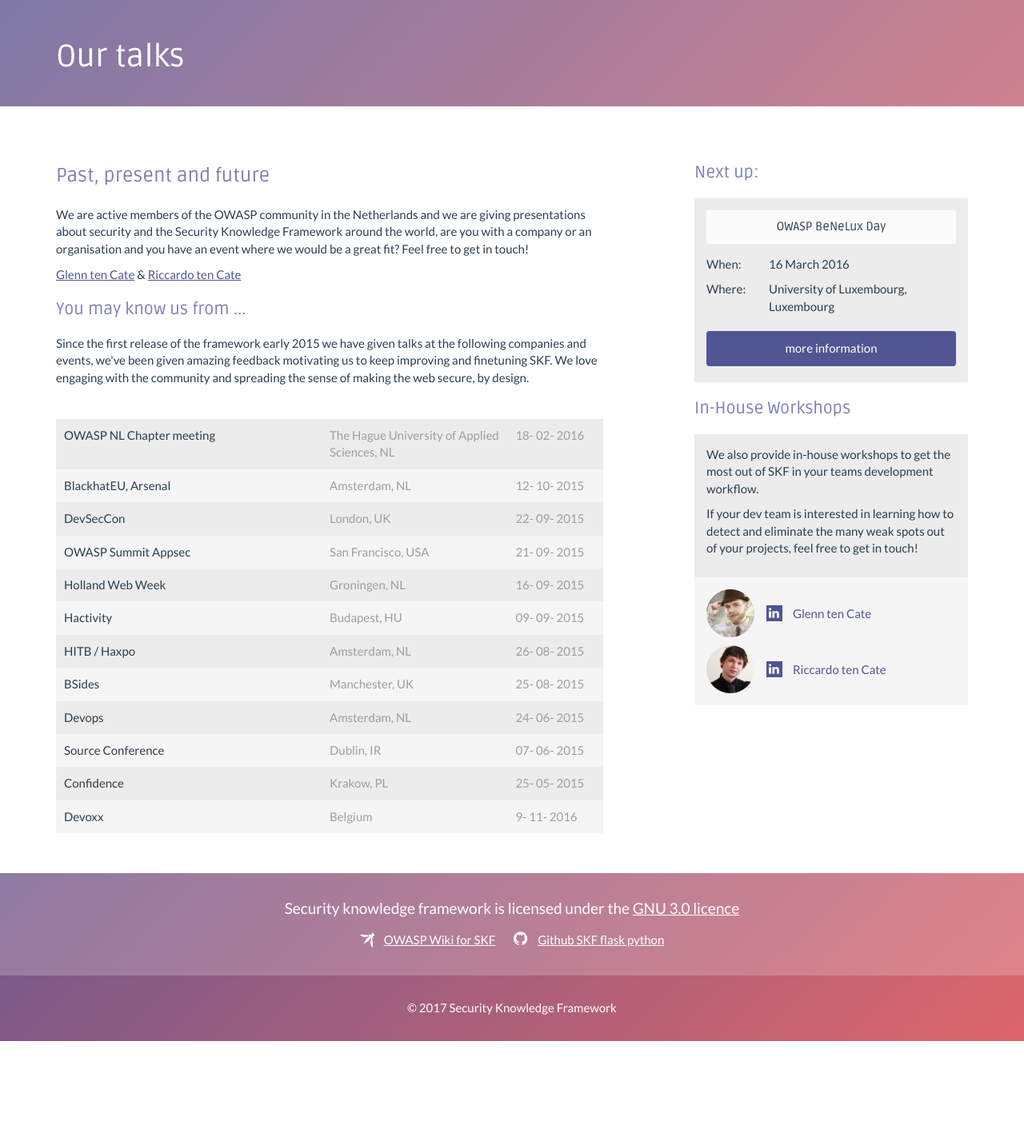
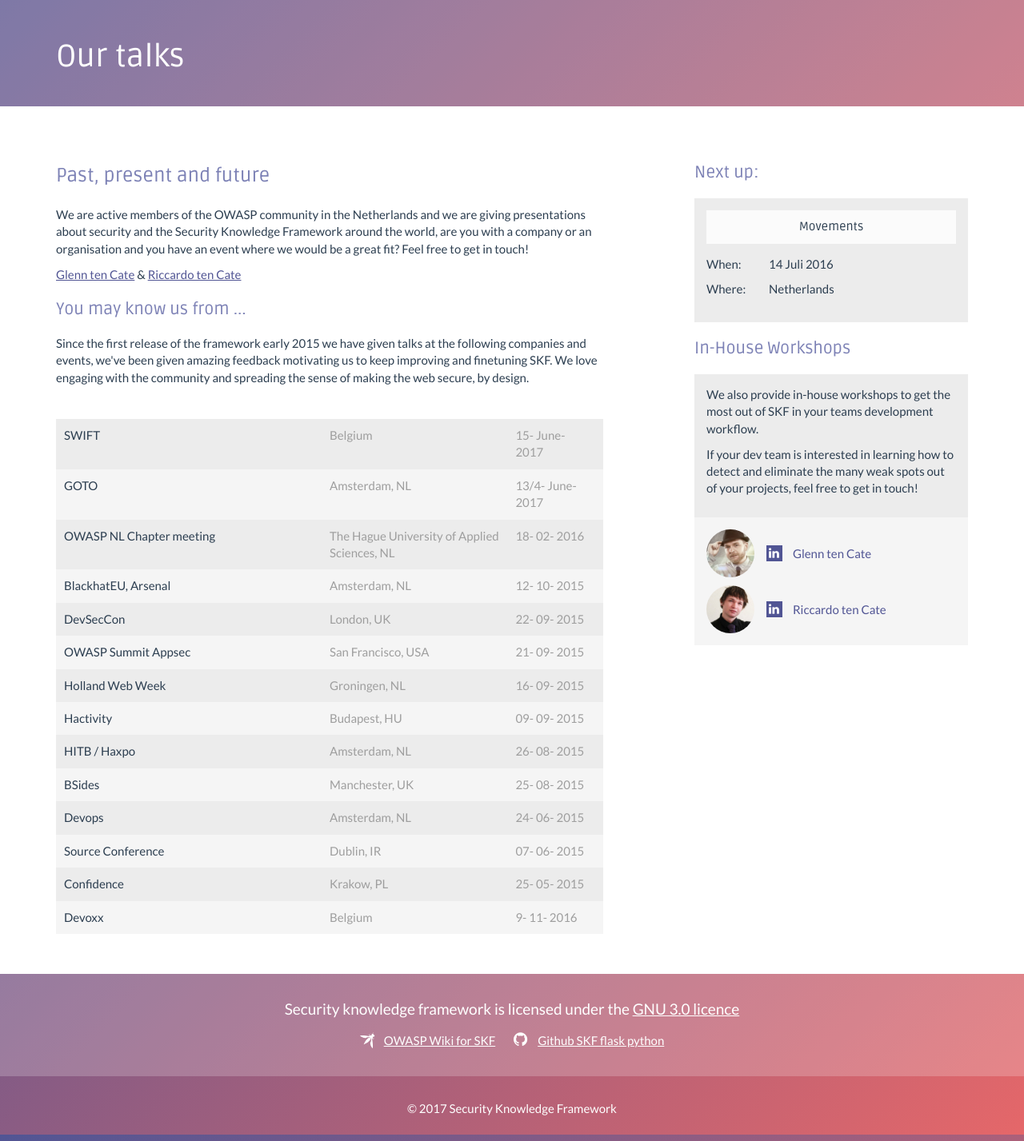
Before and after one commit to blabla1337/skf-www, a PHP site: page /talks.php in a window 1280 px wide. Shown: the part 181-1608 px from the top of the page at 80% size. Before the commit the page ends 1483 px from the top, so only its background shows below. Run offline with PHP 8.4, Linux system fonts and the light colour scheme; some libraries are stand-ins or nearby versions.

Commit message:
Update talks.php

```diff
--- a/talks.php
+++ b/talks.php
@@ -124,6 +124,24 @@ header('X-Content-Type-Options: nosniff');
 				<div id="pastEvents">
 					<ul>
 						<li>
+							<span class="name">SWIFT</span>
+							<span class="location">Belgium</span>
+							<span class="date">
+								<span class="day">15</span>
+								<span class="month">June</span>
+								<span class="year">2017</span>
+							</span>
+						</li>
+							<li>
+							<span class="name">GOTO</span>
+							<span class="location">Amsterdam, NL</span>
+							<span class="date">
+								<span class="day">13/4</span>
+								<span class="month">June</span>
+								<span class="year">2017</span>
+							</span>
+						</li>
+						<li>
 							<span class="name">OWASP NL Chapter meeting</span>
 							<span class="location">The Hague University of Applied Sciences, NL</span>
 							<span class="date">
@@ -131,7 +149,8 @@ header('X-Content-Type-Options: nosniff');
 								<span class="month">02</span>
 								<span class="year">2016</span>
 							</span>
-						</li>						<li>
+						</li>
+						<li>
 							<span class="name">BlackhatEU, Arsenal</span>
 							<span class="location">Amsterdam, NL</span>
 							<span class="date">
@@ -244,23 +263,23 @@ header('X-Content-Type-Options: nosniff');
 
 					<div id="calendar">
 						<div class="event">
-							<div class="name">OWASP BeNeLux Day</div>
+							<div class="name">Movements</div>
 							<div class="row top">
 								<div class="left">When:</div>
 								<div class="right">
-									<span class="day">16</span>
-									<span class="month">March</span>
+									<span class="day">14</span>
+									<span class="month">Juli</span>
 									<span class="year">2016</span>
 								</div>
 							</div>
 							<div class="row">
 								<div class="left">Where:</div>
 								<div class="right">
-									<div class="location">University of Luxembourg, Luxembourg</div>
+									<div class="location">Netherlands</div>
 								</div>
 							</div>
 							<div class="row web">
-								<a class="btn solid" href="https://www.owasp.org/index.php/BeNeLux_OWASP_Day_2016">more information</a>
+								<!-- <a class="btn solid" href="https://www.owasp.org/index.php/BeNeLux_OWASP_Day_2016">more information</a> -->
 							</div>
 						</div>
 					</div>
```
